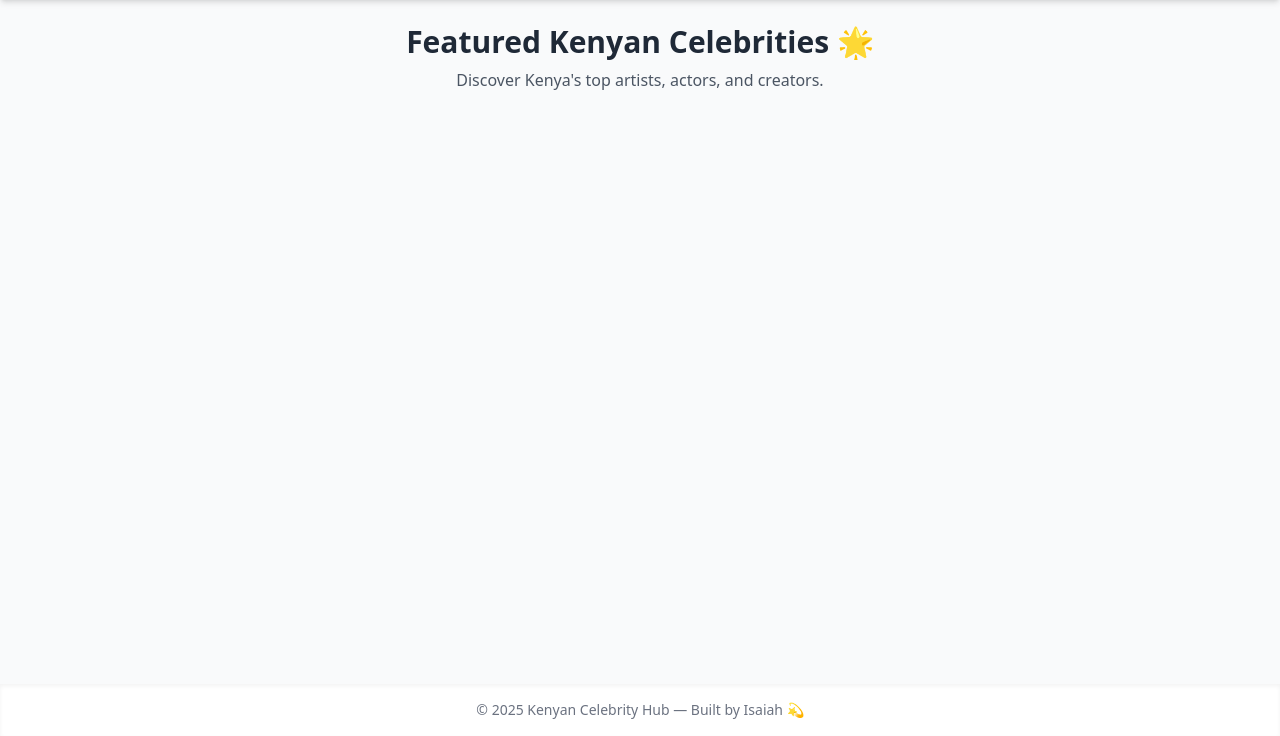
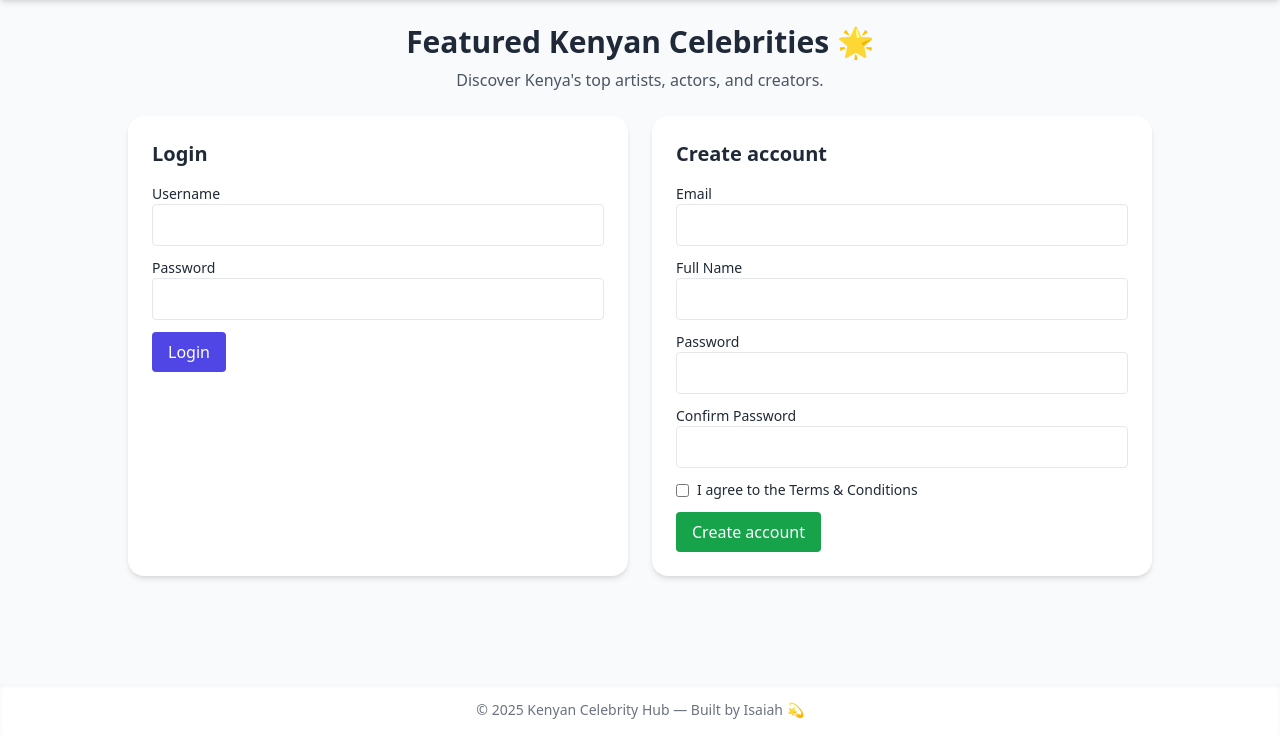
Before and after one commit to isamoma/CelebHub2, a Flask app: page / in a window 1280 px wide. Shown: the part 64-800 px from the top of the page. Run offline with Flask 3, Linux system fonts and the light colour scheme; data that the repository does not hold is empty; some libraries are stand-ins or nearby versions.

Commit message:
Restrict admin access and add homepage login/signup forms; admin creation uses ADMIN_USERNAMES/ADMIN_PASSWORD env vars

```diff
--- a/app/routes.py
+++ b/app/routes.py
@@ -6,7 +6,7 @@ from . import DB, login_manager, ME, csrf
 from flask_login import login_user, login_required, logout_user, current_user
 from flask import abort
 from werkzeug.utils import secure_filename
-from .forms import LoginForm, CelebrityForm ,DeleteCelebrityForm,FeaturedForm,ContactForm,CelebritySubmissionForm,OnboardingForm
+from .forms import LoginForm, SignupForm, CelebrityForm ,DeleteCelebrityForm,FeaturedForm,ContactForm,CelebritySubmissionForm,OnboardingForm
 from flask_mail import Message
 from app import mail
 from .utils import extract_youtube_id, extract_tiktok_id, extract_spotify_id
@@ -136,7 +136,10 @@ def index():
     else:
         celebs = sorted(celebs_qs, key=lambda x: x.created_at, reverse=True)
 
-    return render_template('index.html', celebs=celebs, q=q)
+    # Provide login/signup forms on the homepage for quick access
+    login_form = LoginForm()
+    signup_form = SignupForm()
+    return render_template('index.html', celebs=celebs, q=q, login_form=login_form, signup_form=signup_form)
 
 @main_bp.route('/celebrity/<slug>')
 def profile(slug):
@@ -213,9 +216,14 @@ def login():
 @main_bp.route('/logout')
 @login_required
 def logout():
-    """Redirect old /logout to /user/logout"""
-    return redirect(url_for('main.user_logout'))
-
+            # Only allow users flagged as admin or listed in ADMIN_USERNAMES
+            allowed = [u.strip() for u in os.getenv('ADMIN_USERNAMES', 'admin').split(',') if u.strip()]
+            if getattr(user, 'is_admin', False) or user.username in allowed:
+                login_user(user)
+                flash('Logged in successfully', 'success')
+                return redirect(url_for('admin.dashboard'))
+            else:
+                flash('You are not authorized to access the admin panel', 'danger')
 @main_bp.route('/user/dashboard')
 @login_required
 def user_dashboard():
@@ -433,10 +441,13 @@ def login():
 @admin_bp.route('/create_admin')
 def create_admin():
     from .models import User
-    u = User(username="admin")
-    u.set_password("admin123")
+    # Create an admin account. Username comes from ADMIN_USERNAMES env (first entry)
+    admin_env = os.getenv('ADMIN_USERNAMES', 'admin')
+    admin_username = [u.strip() for u in admin_env.split(',') if u.strip()][0]
+    u = User(username=admin_username, email=f"{admin_username}@example.com", is_admin=True)
+    u.set_password(os.getenv('ADMIN_PASSWORD', 'admin123'))
     save_object(u)
-    return "Admin created!"
+    return f"Admin '{admin_username}' created!"
 
 @admin_bp.route('/celebrities')
 @login_required
--- a/app/templates/index.html
+++ b/app/templates/index.html
@@ -4,6 +4,53 @@
   <h1 class="text-3xl font-bold text-center dark:text-white">Featured Kenyan Celebrities 🌟</h1>
   <p class="text-center text-gray-600 dark:text-gray-400 mt-2">Discover Kenya's top artists, actors, and creators.</p>
 </div>
+
+{% if not current_user.is_authenticated %}
+<div class="max-w-5xl mx-auto grid grid-cols-1 md:grid-cols-2 gap-6 mb-6">
+  <div class="bg-white dark:bg-gray-800 rounded-2xl shadow-md p-6">
+    <h3 class="text-xl font-semibold mb-4 dark:text-gray-200">Login</h3>
+    <form method="POST" action="{{ url_for('main.user_login') }}" class="space-y-3">
+      {{ login_form.hidden_tag() }}
+      <div>
+        {{ login_form.username.label(class='block text-sm font-medium dark:text-gray-300') }}
+        {{ login_form.username(class='w-full border rounded p-2 dark:bg-gray-700 dark:text-white') }}
+      </div>
+      <div>
+        {{ login_form.password.label(class='block text-sm font-medium dark:text-gray-300') }}
+        {{ login_form.password(class='w-full border rounded p-2 dark:bg-gray-700 dark:text-white') }}
+      </div>
+      <button class="bg-indigo-600 text-white px-4 py-2 rounded">Login</button>
+    </form>
+  </div>
+
+  <div class="bg-white dark:bg-gray-800 rounded-2xl shadow-md p-6">
+    <h3 class="text-xl font-semibold mb-4 dark:text-gray-200">Create account</h3>
+    <form method="POST" action="{{ url_for('main.signup') }}" class="space-y-3">
+      {{ signup_form.hidden_tag() }}
+      <div>
+        {{ signup_form.email.label(class='block text-sm font-medium dark:text-gray-300') }}
+        {{ signup_form.email(class='w-full border rounded p-2 dark:bg-gray-700 dark:text-white') }}
+      </div>
+      <div>
+        {{ signup_form.full_name.label(class='block text-sm font-medium dark:text-gray-300') }}
+        {{ signup_form.full_name(class='w-full border rounded p-2 dark:bg-gray-700 dark:text-white') }}
+      </div>
+      <div>
+        {{ signup_form.password.label(class='block text-sm font-medium dark:text-gray-300') }}
+        {{ signup_form.password(class='w-full border rounded p-2 dark:bg-gray-700 dark:text-white') }}
+      </div>
+      <div>
+        {{ signup_form.password_confirm.label(class='block text-sm font-medium dark:text-gray-300') }}
+        {{ signup_form.password_confirm(class='w-full border rounded p-2 dark:bg-gray-700 dark:text-white') }}
+      </div>
+      <div class="flex items-center">
+        {{ signup_form.agree_terms() }} {{ signup_form.agree_terms.label(class='ml-2 text-sm dark:text-gray-300') }}
+      </div>
+      <button class="bg-green-600 text-white px-4 py-2 rounded">Create account</button>
+    </form>
+  </div>
+</div>
+{% endif %}
 
 <div class="grid grid-cols-1 sm:grid-cols-2 lg:grid-cols-3 gap-6">
   {% for c in celebs %}
```
